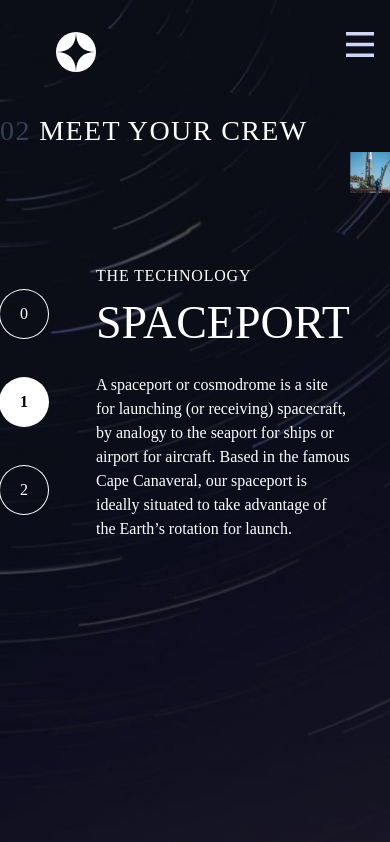
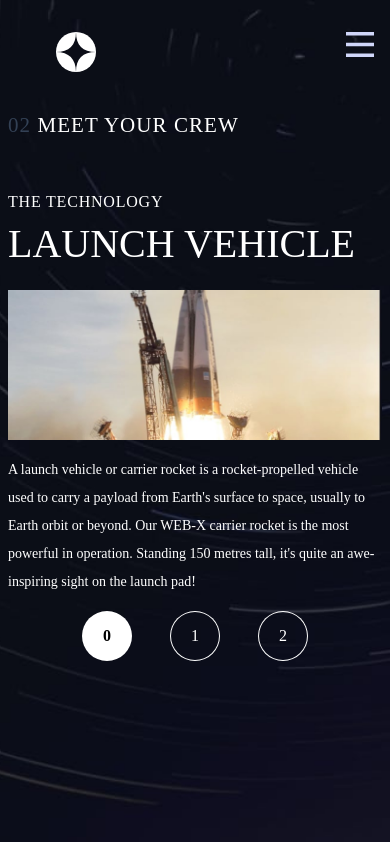
Before and after one commit to ansuofficial/space-website, a React (Vite) app: page /technology in a window 390 px wide. Built offline with nearby package versions, Linux system fonts and the light colour scheme; a web font is replaced by a local one.

Commit message:
Fixing the reponsive design for mobile phones on technology-mobile component

```diff
--- a/src/Components/CrewMobile.jsx
+++ b/src/Components/CrewMobile.jsx
@@ -12,17 +12,14 @@ function CrewMobile() {
   };
 
   useEffect(() => {
-    const slideInterval = setInterval(next, 5000);
+    const slideInterval = setInterval(next, 7000);
     return () => clearInterval(slideInterval);
   }, []);
 
   const currentCrew = Data.crew[slide];
 
   return (
-    <div
-      style={{ backgroundImage: `url(${backgroundimage})` }}
-      className="h-screen w-full bg-cover bg-center bg-no-repeat"
-    >
+    <div>
       <div className="max-w-[1060px] mx-auto text-white flex items-center">
         <div className="mt-[110px] w-full">
           <h1 className="text-[28px] bellowlg:text-[21px] font-default tracking-wider uppercase bellowlg:px-2 ">
@@ -76,6 +73,5 @@ function CrewMobile() {
 
 export default CrewMobile;
 
-
 // NOTES USELOADERDATA()
 // REACT DAN AND RAYAN
--- /dev/null
+++ b/src/Components/TechnologyMobile.jsx
@@ -0,0 +1,71 @@
+import React from "react";
+import Data from "../data.json";
+
+function TechnologyMobile() {
+  const [technology, settechnology] = React.useState(0);
+  const next = () => {
+    return settechnology((prevSlide) =>
+      prevSlide === Data.technology.length - 1 ? 0 : prevSlide + 1
+    );
+  };
+
+  React.useEffect(() => {
+    const interval = setInterval(next, 7000);
+    return () => clearInterval(interval);
+  });
+
+  const current = Data.technology[technology];
+
+  return (
+    <div>
+      <div className="max-w-[1060px] px-2 mx-auto text-white flex items-center">
+        <div className="mt-[110px] w-full">
+          <h1 className="text-[21px] font-default tracking-wider uppercase">
+            <span className="text-slate-700">02</span> Meet your crew
+          </h1>
+
+          <div className="">
+            <div className="mt-12">
+              <h1 className="uppercase font-custom tracking-wider">
+                The Technology
+              </h1>
+              <h1 className="text-[40px] font-custom uppercase pb-4">
+                {current.name}
+              </h1>
+            </div>
+            <div className="flex justify-center">
+              <img
+                className=" w-full"
+                src={current.images.landscape}
+                alt="current.images.portrai"
+              />
+            </div>
+            <div className="items-center gap-x-12 w-full">
+              <div className="">
+                <p className="lg:w-4/4 lg:text-[16px] text-[14px] font-default sm:w-3/4 leading-7 my-4">
+                  {current.description}
+                </p>
+              </div>
+              <div className="flex gap-x-10 justify-center">
+                {Data.technology.map((_, index) => (
+                  <div
+                    onClick={() => settechnology(index)}
+                    className={`w-12 h-12 rounded-full ring-1 ring-white flex items-center justify-center cursor-pointer ${
+                      technology === index
+                        ? "bg-white text-black font-bold font-custom"
+                        : "font-default"
+                    }`}
+                  >
+                    <span>{index}</span>
+                  </div>
+                ))}
+              </div>
+            </div>
+          </div>
+        </div>
+      </div>
+    </div>
+  );
+}
+
+export default TechnologyMobile;
--- a/src/Pages/Crew.jsx
+++ b/src/Pages/Crew.jsx
@@ -12,7 +12,7 @@ function Crew() {
   };
 
   useEffect(() => {
-    const slideInterval = setInterval(next, 5000);
+    const slideInterval = setInterval(next, 7000);
     return () => clearInterval(slideInterval);
   }, []);
 
--- a/src/Pages/Technology.jsx
+++ b/src/Pages/Technology.jsx
@@ -1,6 +1,6 @@
 import React from "react";
-import backgroundimage from "/technology/background-technology-desktop.jpg";
 import Data from "../data.json";
+import TechnologyMobile from "../Components/TechnologyMobile";
 
 function Technology() {
   const [technology, settechnology] = React.useState(0);
@@ -11,18 +11,15 @@ function Technology() {
   };
 
   React.useEffect(() => {
-    const interval = setInterval(next, 5000);
+    const interval = setInterval(next, 7000);
     return () => clearInterval(interval);
   });
 
   const current = Data.technology[technology];
 
   return (
-    <div
-      style={{ backgroundImage: `url(${backgroundimage})` }}
-      className="h-screen w-full bg-cover bg-center bg-no-repeat"
-    >
-      <div className="max-w-[1060px] mx-auto text-white flex items-center">
+    <div className="lg:bg-technologyDesktop bg-technologyMobile h-screen w-full bg-cover bg-center bg-no-repeat">
+      <div className="max-w-[1060px] mx-auto w-[90%] text-white flex items-center bellowlg:hidden">
         <div className="mt-[110px] w-full">
           <h1 className="text-[28px] font-default tracking-wider uppercase">
             <span className="text-slate-700">02</span> Meet your crew
@@ -34,7 +31,11 @@ function Technology() {
                 {Data.technology.map((_, index) => (
                   <div
                     onClick={() => settechnology(index)}
-                    className={`w-12 h-12 rounded-full ring-1 ring-white flex items-center justify-center cursor-pointer ${technology === index ? "bg-white text-black font-bold font-custom" : "font-default"}`}
+                    className={`w-12 h-12 rounded-full ring-1 ring-white flex items-center justify-center cursor-pointer ${
+                      technology === index
+                        ? "bg-white text-black font-bold font-custom"
+                        : "font-default"
+                    }`}
                   >
                     <span>{index}</span>
                   </div>
@@ -64,6 +65,9 @@ function Technology() {
           </div>
         </div>
       </div>
+      <div className="lg:hidden">
+        <TechnologyMobile />
+      </div>
     </div>
   );
 }
--- a/src/Test.jsx
+++ /dev/null
@@ -1,35 +0,0 @@
-const users = [
-  {
-    name: "Ansu",
-    age: 19,
-    phone: 123,
-    addres: "Banjul",
-    isADeveloper: true,
-  },
-  {
-    name: "Ebrima",
-    age: 17,
-    phone: 2345,
-    addres: "Srrrekunda",
-    isADeveloper: false,
-  },
-];
-
-const Test = () => {
-  return (
-    <div>
-      {users.map((user) => {
-        return (
-          <div>
-            <h1>{user.name}</h1>
-            <h3>{user.age}</h3>
-            <h4>{user.addres}</h4>
-            <p>{user.isADeveloper}</p>
-          </div>
-        );
-      })}
-    </div>
-  );
-};
-
-export default Test;
--- a/tailwind.config.js
+++ b/tailwind.config.js
@@ -14,6 +14,7 @@ export default {
       backgroundImage: {
         homeDesktop: "url('/home/background-home-desktop.jpg')",
         homeMobile: "url('/home/background-home-mobile.jpg')",
+
         destinationDesktop:
           "url('/destination/background-destination-desktop.jpg')",
         destinationMobile:
@@ -21,6 +22,9 @@ export default {
 
         crewDesktop: "url('/crew/background-crew-desktop.jpg')",
         crewMobile: "url('/crew/background-crew-mobile.jpg')",
+        technologyDesktop:
+          "url('/technology/background-technology-desktop.jpg')",
+        technologyMobile: "url('/technology/background-technology-mobile.jpg')",
       },
     },
   },
```
